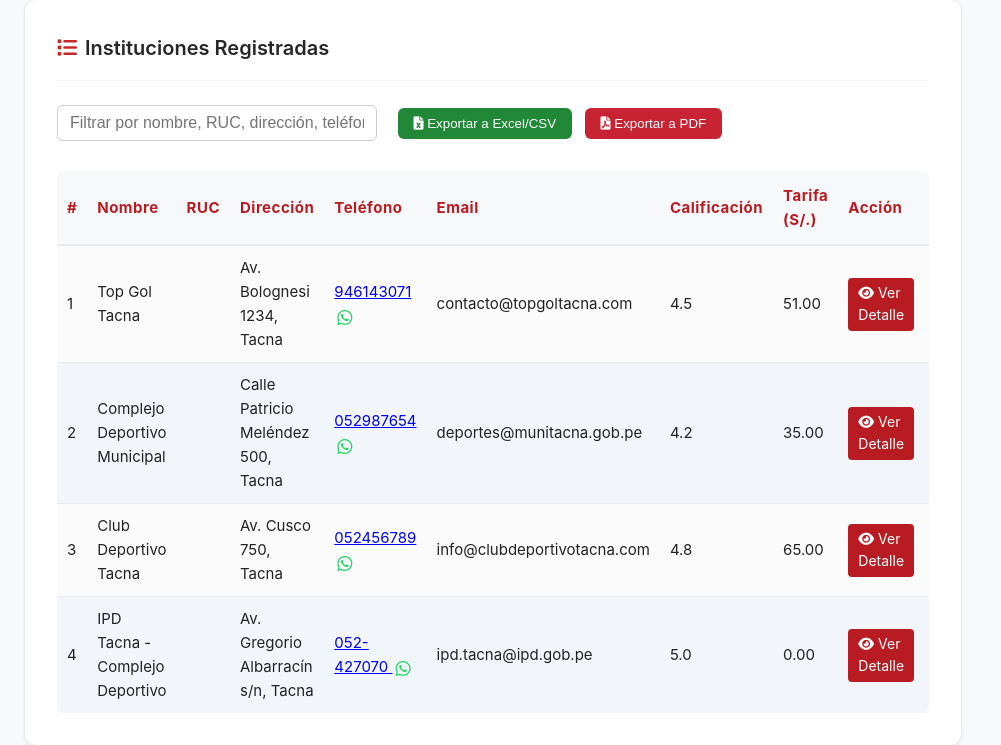
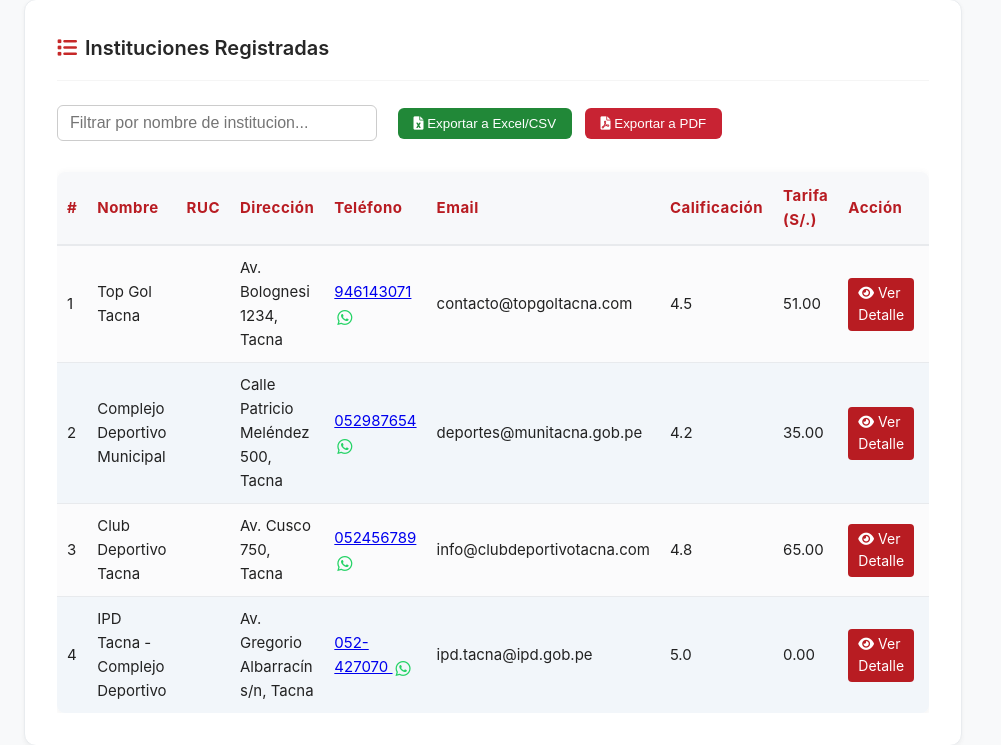
Before and after one commit to LuzkalidGM/GameOnDeskot, a PHP site: page /Views/UserInsD/listadoins.php in a window 1280 px wide; the page is wider, and only the part inside the window is pictured. Shown: the part 337-1082 px from the top of that part, without its empty margins (0-1001 px from the left). Run offline with PHP 8.4, Linux system fonts and the light colour scheme; the visitor is signed in with stand-in values (Sample User, id 1); data comes from the database, SQL or seed files in the repository; data that the repository does not hold is empty; some libraries are stand-ins or nearby versions.

Commit message:
prueba ahora buena

```diff
--- a/Views/UserInsD/partials/lista_instituciones.php
+++ b/Views/UserInsD/partials/lista_instituciones.php
@@ -2,7 +2,7 @@
     <input
         type="text"
         id="filtroInstituciones"
-        placeholder="Filtrar por nombre, RUC, dirección, teléfono o email..."
+        placeholder="Filtrar por nombre de institucion..."
         style="padding:8px 12px; width:320px; border-radius:6px; border:1px solid #ccc; font-size:1em;"
         onkeyup="filtrarInstituciones()"
         autocomplete="off"
```
